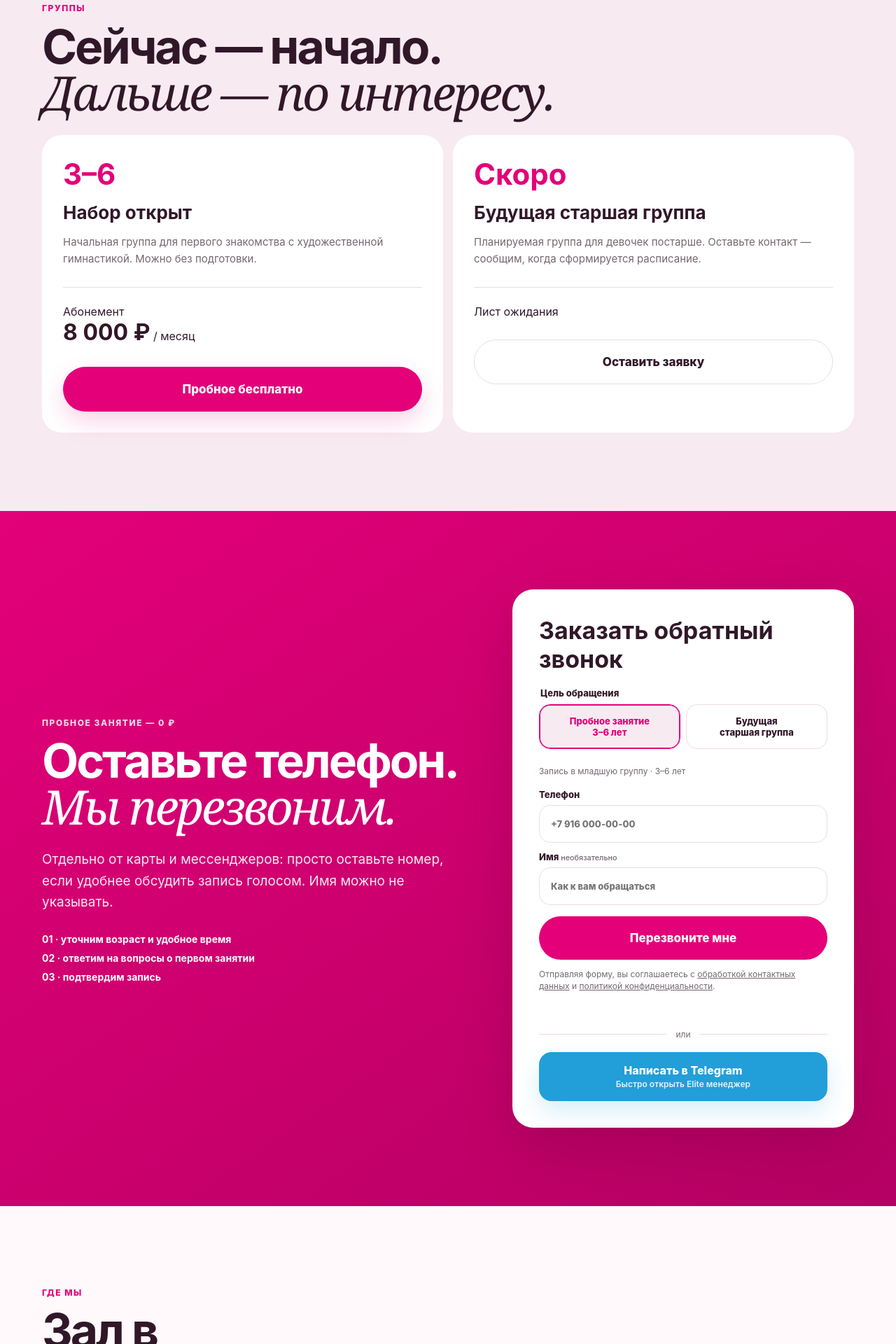
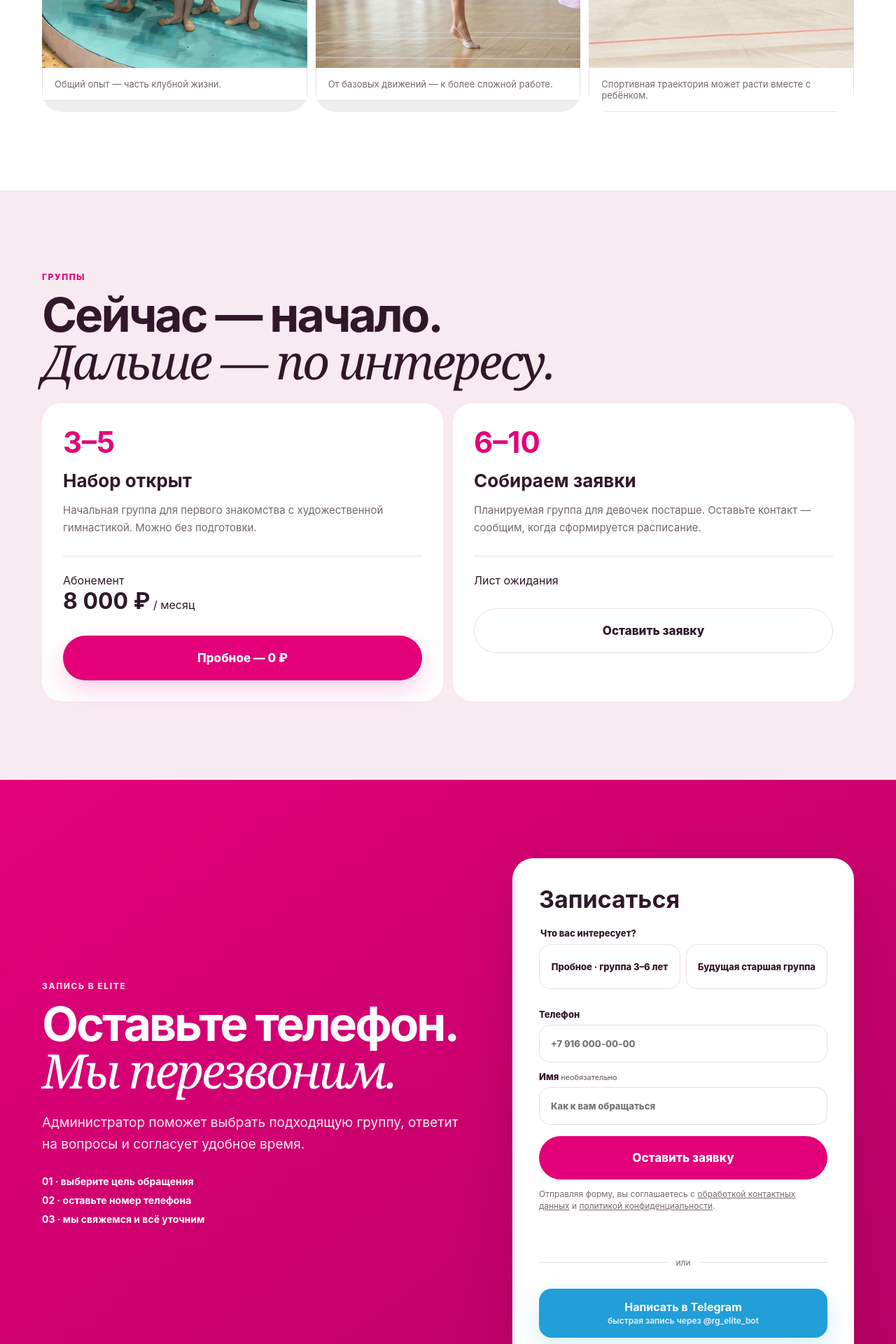
Before and after one commit to denbugg/Krylov, a Flask app: page / in a window 1280 px wide. Shown: the part 4400-6320 px from the top of the page at 70% size. Run offline with Flask 3, Linux system fonts and the light colour scheme.

Commit message:
Restore ELITE hero identity and customer-facing conversion copy

```diff
--- a/site/templates/index.html
+++ b/site/templates/index.html
@@ -8,7 +8,7 @@
 <meta name="description" content="ELITE — художественная гимнастика для девочек 3–5 лет в Ново‑Переделкино. Бесплатное пробное занятие. Москва, Боровское шоссе, 43, этаж 3.">
 <meta name="robots" content="{{ robots }}">
 <link rel="canonical" href="{{ canonical_url }}">
-<link rel="icon" href="/static/assets/elite-wordmark.svg" type="image/svg+xml">
+<link rel="icon" href="/static/assets/elite-butterfly-mark.svg" type="image/svg+xml">
 <meta property="og:type" content="website">
 <meta property="og:locale" content="ru_RU">
 <meta property="og:site_name" content="ELITE">
@@ -17,6 +17,8 @@
 <meta property="og:url" content="{{ canonical_url }}">
 <meta property="og:image" content="{{ base_url }}/static/assets/8c838c41206b7257.webp">
 <link rel="stylesheet" href="/static/site.css">
+<link rel="stylesheet" href="/static/conversion-v2.css">
+<link rel="stylesheet" href="/static/identity-v2.css">
 <script type="application/ld+json">{"@context":"https://schema.org","@type":["SportsActivityLocation","LocalBusiness"],"name":"Школа художественной гимнастики ELITE","url":"{{ base_url }}/","telephone":"{{ phone_e164 }}","address":{"@type":"PostalAddress","addressLocality":"Москва","streetAddress":"Боровское шоссе, 43, этаж 3","addressCountry":"RU"},"sameAs":{{ same_as_json|safe }}}</script>
 </head>
 <body data-telegram-url="{{ telegram_url }}">
@@ -24,17 +26,16 @@
 <section class="hero" id="top">
   <div class="shell hero-grid">
     <div class="hero-copy">
-      <div class="brand-lockup">
-        <span class="brand-butterfly" aria-hidden="true">◇</span>
+      <div class="brand-lockup brand-lockup--original">
+        <img class="butterfly-mark" src="/static/assets/elite-butterfly-mark.svg" alt="" aria-hidden="true">
         <img class="wordmark" src="/static/assets/elite-wordmark.svg" alt="ELITE">
-        <span class="brand-butterfly brand-butterfly--small" aria-hidden="true">◇</span>
       </div>
       <span class="eyebrow">ХУДОЖЕСТВЕННАЯ ГИМНАСТИКА · НОВО‑ПЕРЕДЕЛКИНО</span>
-      <h1>Первый шаг<br>в <em>гимнастику</em></h1>
+      <h1><span>Первый шаг в</span> <em>гимнастику</em></h1>
       <p>Для девочек 3–5 лет. Можно без подготовки: движение, музыка, предметы и спокойное знакомство с тренировочным ритмом.</p>
       <div class="hero-facts"><b>Пробное — 0 ₽</b><span>Абонемент — 8 000 ₽/мес.</span></div>
       <div class="hero-actions">
-        <a class="btn" href="#trial" data-callback data-source="hero">Записаться на пробное</a>
+        <a class="btn" href="#trial" data-callback data-source="hero" data-lead-type="trial_now">Записаться на пробное</a>
         {% if telegram_url %}<a class="btn secondary" href="{{ telegram_url }}" target="_blank" rel="noopener" data-telegram-link data-source="hero_tg">Написать в Telegram</a>{% endif %}
       </div>
     </div>
@@ -90,8 +91,8 @@
         <span class="eyebrow">НЕ «ДОМАШНЕЕ ЗАДАНИЕ», А ПРОДОЛЖЕНИЕ ИНТЕРЕСА</span>
         <p>Мультфильмы, зарядки, раскраски, игровые материалы и знакомые образы помогают ребёнку возвращаться к тому, что было на тренировке. Так рекомендации тренера легче становятся частью самостоятельной активности — без ощущения ещё одного обязательного занятия.</p>
         <div class="polechka-actions">
-          <a class="btn light" href="https://rutube.ru/channel/15975173/" target="_blank" rel="noopener">Смотреть Полечку</a>
-          <a class="btn ghost" href="#trial" data-callback data-source="polechka">Попробовать в клубе</a>
+          <a class="btn light" href="#trial" data-callback data-source="polechka" data-lead-type="trial_now">Попробовать в клубе</a>
+          <a class="btn ghost" href="https://www.youtube.com/channel/UCONm9-FBKX-27uhrf647ZCQ" target="_blank" rel="noopener">Смотреть Полечку на YouTube</a>
         </div>
       </div>
     </div>
@@ -121,8 +122,8 @@
   <div class="shell">
     <span class="eyebrow">ГРУППЫ</span><h2>Сейчас — начало.<br><span class="serif">Дальше — по интересу.</span></h2>
     <div class="groups-grid">
-      <article class="group"><strong>3–5</strong><h3>Набор открыт</h3><p>Начальная группа для первого знакомства с художественной гимнастикой. Можно без подготовки.</p><div class="price"><div><span>Абонемент</span><br><b>8 000 ₽</b> / месяц</div><a class="btn" href="#trial" data-callback data-source="group_3_5">Пробное — 0 ₽</a></div></article>
-      <article class="group"><strong>6–10</strong><h3>Собираем заявки</h3><p>Планируемая группа для девочек постарше. Оставьте контакт — сообщим, когда сформируется расписание.</p><div class="price"><span>Лист ожидания</span><a class="btn secondary" href="#trial" data-callback data-source="group_6_10">Оставить контакт</a></div></article>
+      <article class="group"><strong>3–5</strong><h3>Набор открыт</h3><p>Начальная группа для первого знакомства с художественной гимнастикой. Можно без подготовки.</p><div class="price"><div><span>Абонемент</span><br><b>8 000 ₽</b> / месяц</div><a class="btn" href="#trial" data-callback data-source="group_3_5" data-lead-type="trial_now">Пробное — 0 ₽</a></div></article>
+      <article class="group"><strong>6–10</strong><h3>Собираем заявки</h3><p>Планируемая группа для девочек постарше. Оставьте контакт — сообщим, когда сформируется расписание.</p><div class="price"><span>Лист ожидания</span><a class="btn secondary" href="#trial" data-callback data-source="group_6_10" data-lead-type="future_group">Оставить заявку</a></div></article>
     </div>
   </div>
 </section>
@@ -130,27 +131,38 @@
 <section class="section trial" id="trial">
   <div class="shell trial-grid">
     <div class="trial-copy">
-      <span class="eyebrow">ПРОБНОЕ ЗАНЯТИЕ — 0 ₽</span>
+      <span class="eyebrow">ЗАПИСЬ В ELITE</span>
       <h2>Оставьте телефон.<br><span class="serif">Мы перезвоним.</span></h2>
-      <p>Отдельно от карты и мессенджеров: просто оставьте номер, если удобнее обсудить запись голосом. Имя можно не указывать.</p>
+      <p>Администратор поможет выбрать подходящую группу, ответит на вопросы и согласует удобное время.</p>
       <div class="trial-points">
-        <span>01 · уточним возраст и удобное время</span>
-        <span>02 · ответим на вопросы о первом занятии</span>
-        <span>03 · подтвердим запись</span>
+        <span>01 · выберите цель обращения</span>
+        <span>02 · оставьте номер телефона</span>
+        <span>03 · мы свяжемся и всё уточним</span>
       </div>
-      {% if telegram_url %}<p class="telegram-alt">Удобнее переписываться? <a href="{{ telegram_url }}" target="_blank" rel="noopener" data-telegram-link data-source="trial_tg">Открыть @rg_elite_bot →</a></p>{% endif %}
     </div>
     <div class="trial-card">
-      <h3>Заказать обратный звонок</h3>
+      <h3>Записаться</h3>
       <form class="form" id="lead-form">
+        <fieldset class="intent-switch">
+          <legend>Что вас интересует?</legend>
+          <div class="intent-options">
+            <label class="intent-option"><input type="radio" name="lead_type" value="trial_now" checked><span>Пробное · группа 3–6 лет</span></label>
+            <label class="intent-option"><input type="radio" name="lead_type" value="future_group"><span>Будущая старшая группа</span></label>
+          </div>
+        </fieldset>
         <label><span>Телефон</span><input name="phone" type="tel" maxlength="32" autocomplete="tel" inputmode="tel" placeholder="+7 916 000‑00‑00" required></label>
         <label><span>Имя <small>необязательно</small></span><input name="name" maxlength="80" autocomplete="name" placeholder="Как к вам обращаться"></label>
         <input class="honeypot" name="website" tabindex="-1" autocomplete="off" aria-hidden="true">
         <input name="source" type="hidden" value="callback_block">
-        <input name="lead_type" type="hidden" value="trial_now">
-        <button class="btn" type="submit">Перезвоните мне</button>
+        <button class="btn" type="submit">Оставить заявку</button>
         <small>Отправляя форму, вы соглашаетесь с <a href="/consent" target="_blank">обработкой контактных данных</a> и <a href="/privacy" target="_blank">политикой конфиденциальности</a>.</small>
         <div class="form-status" aria-live="polite"></div>
+        {% if telegram_url %}
+        <div class="contact-divider"><span>или</span></div>
+        <a class="telegram-large" href="{{ telegram_url }}" target="_blank" rel="noopener" data-telegram-link data-source="trial_tg">
+          <strong>Написать в Telegram</strong><small>быстрая запись через @rg_elite_bot</small>
+        </a>
+        {% endif %}
       </form>
     </div>
   </div>
@@ -188,7 +200,7 @@
 </main>
 
 <footer class="footer"><div class="shell footer-row"><img class="wordmark" src="/static/assets/elite-wordmark.svg" alt="ELITE"><span>Художественная гимнастика · Ново‑Переделкино</span><span>© 2026 ELITE · <a href="/privacy">Конфиденциальность</a> · <a href="/consent">Согласие</a></span></div></footer>
-<div class="sticky" data-sticky><a href="#trial" data-callback data-source="sticky">Пробное бесплатно · оставить телефон</a></div>
+<div class="sticky" data-sticky><a href="#trial" data-callback data-source="sticky" data-lead-type="trial_now">Пробное бесплатно · оставить телефон</a></div>
 <script src="/static/site.js" defer></script>
 </body>
 </html>
```
